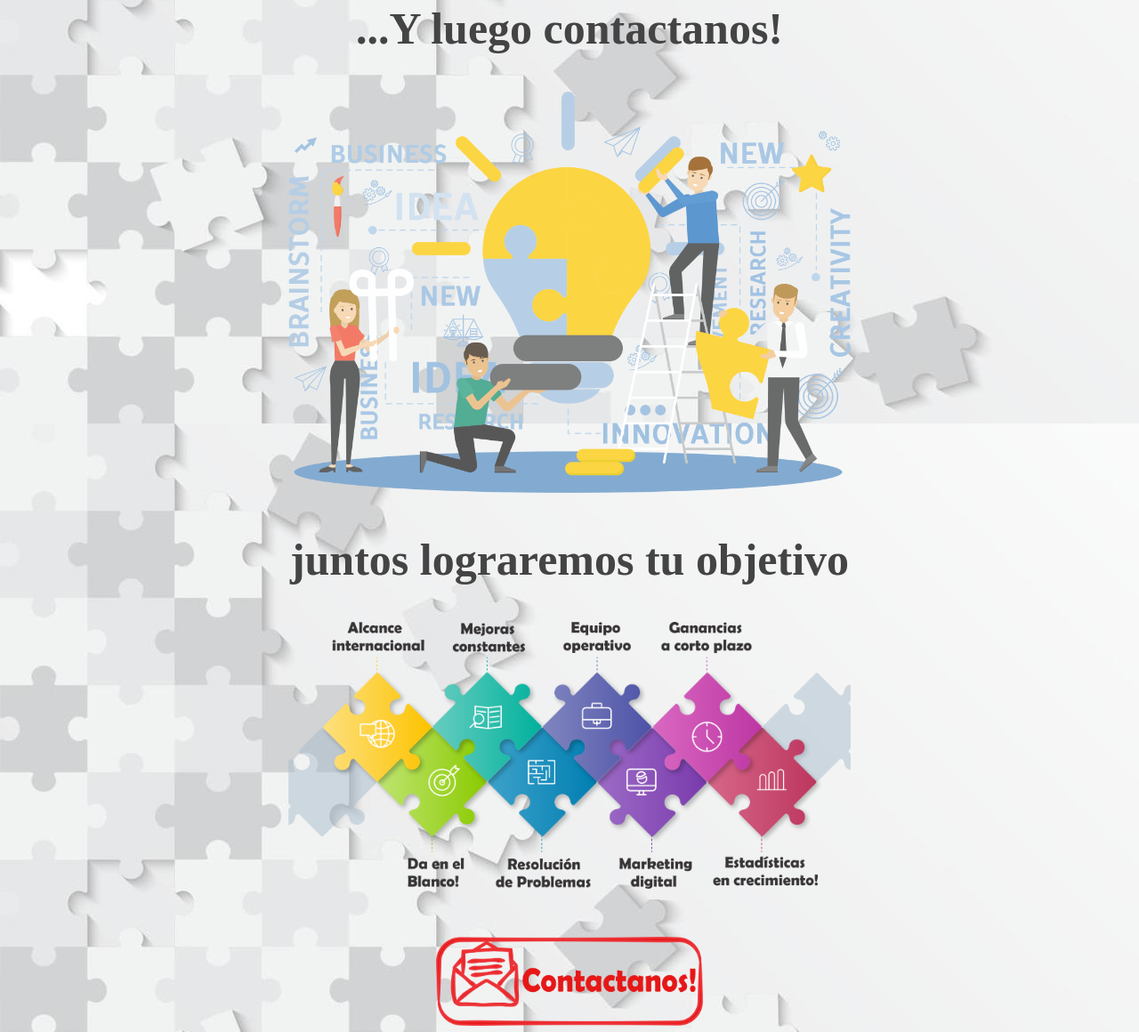
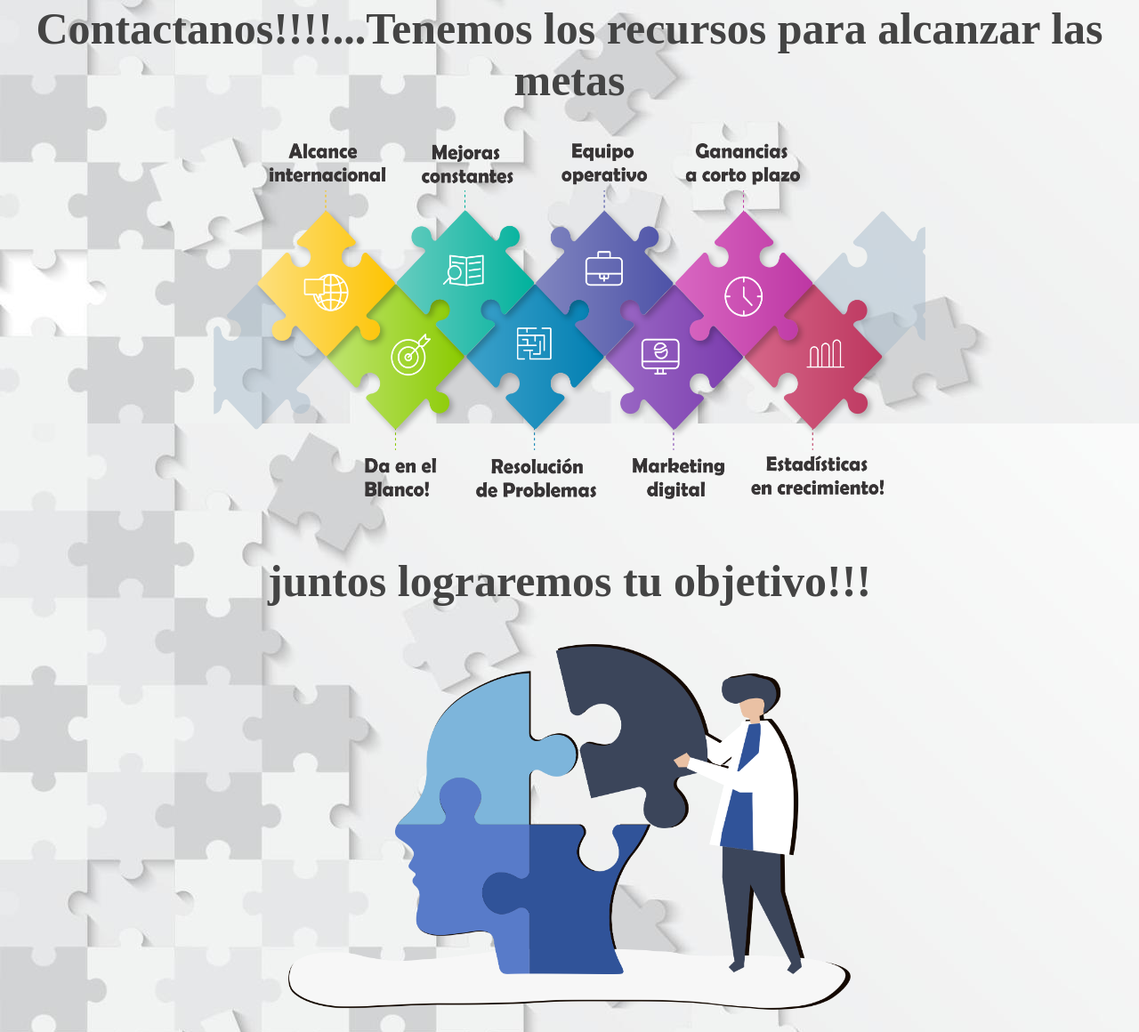
Before and after one commit to adan2045/pp1-proyecto, a plain HTML site: page index.html in a window 1280 px wide. Shown: the part 2464-3624 px from the top of the page at 89% size. Drawn offline with Linux system fonts and the light colour scheme.

Commit message:
detalles

```diff
--- a/estilo.css
+++ b/estilo.css
@@ -100,7 +100,11 @@ height: 200px;
     width: 200px;
     height: 150px;
     }
+#img4{
 
+        width: 800px;
+        height: 400px;
+        }
 .header-txt h1 {
     font-size: 80px;
   text-align: center;
--- a/index.html
+++ b/index.html
@@ -53,27 +53,23 @@
                 <ul>
                     <li> <img src="imagenes/pieza1.png"> </li> <h2>Busca algunas necesidades gastronomicas en la zona a explotar...</h2>
                     <li> <img id="img2" src="imagenes/pieza 2.png"> </li> <h2>...elije los locales que mas te gusten para cubrir esa demanda.</h2>
-                    <li> <img src="imagenes/pieza 3.png"> </li><h2>...Y luego contactanos!</h2>
-                    <h2></h2>
+                    <li> <img src="imagenes/pieza 3.png"> </li><h2>Contactanos!!!!...Tenemos los recursos para alcanzar las metas</h2>
+                    <li> <img id="img4"src="imagenes/cadena de objetivos.png"> </li>
 
                 </ul>
             </div>
 
         </div>
         <div class="sec-img">
-            <img src="imagenes/equipo operatvo.png" alt=>
-            <h2> juntos lograremos tu objetivo</h2>
+           <h2> juntos lograremos tu objetivo!!!</h2>
+           <img src="imagenes/completar cabeza.png" alt=>
+
         </div>
 
 
     </section>
 
-    <section class="sec-2 container">
 
-        <div class="sec-img sec-2">
-            <img src="imagenes/cadena de objetivos.png" alt="">
-        </div>
-    </section>
     <footer class="footer container ">
 
         <a href="contacto.html"><img src="imagenes/contactanos boton.png">  </a>
```
Also changed, not shown: contacto.html (+5 -5 lines), nuestrasMarcas.html (+5 -8 lines).
